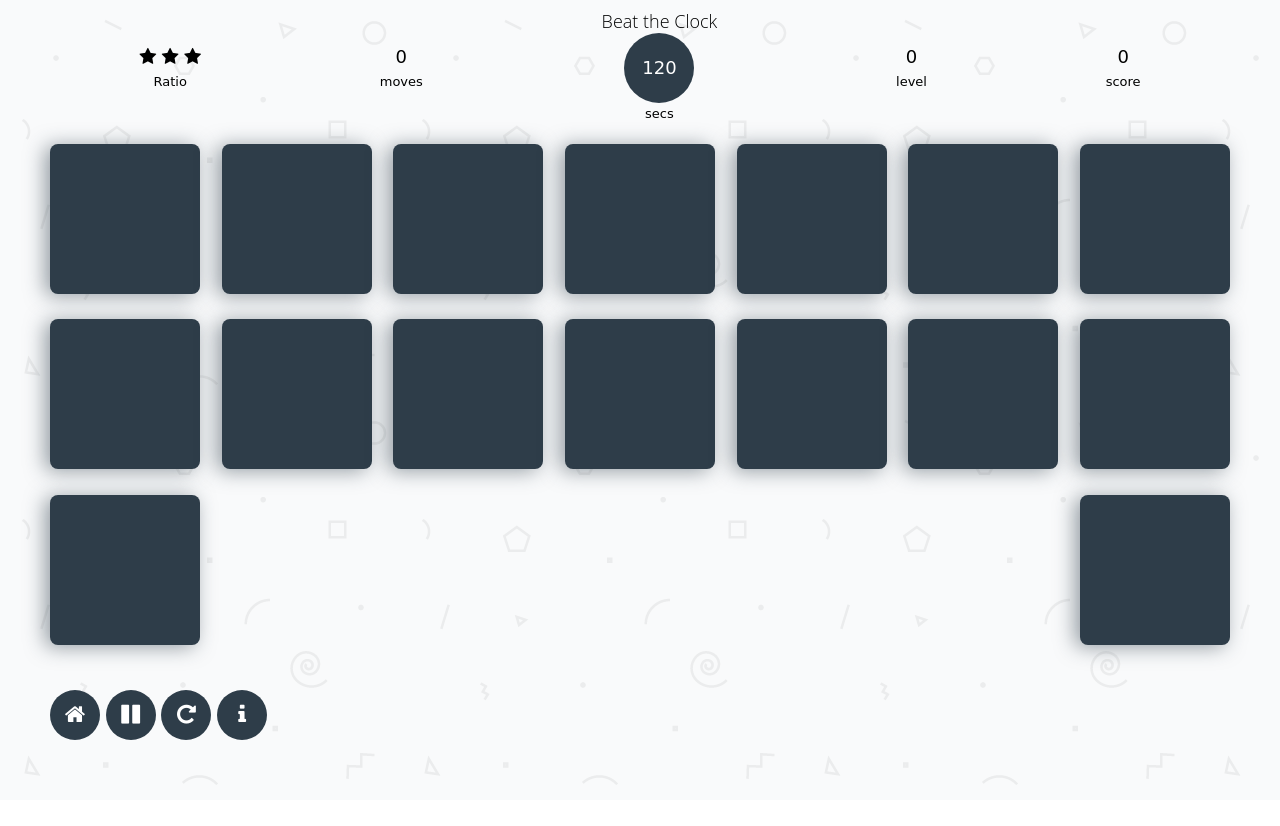
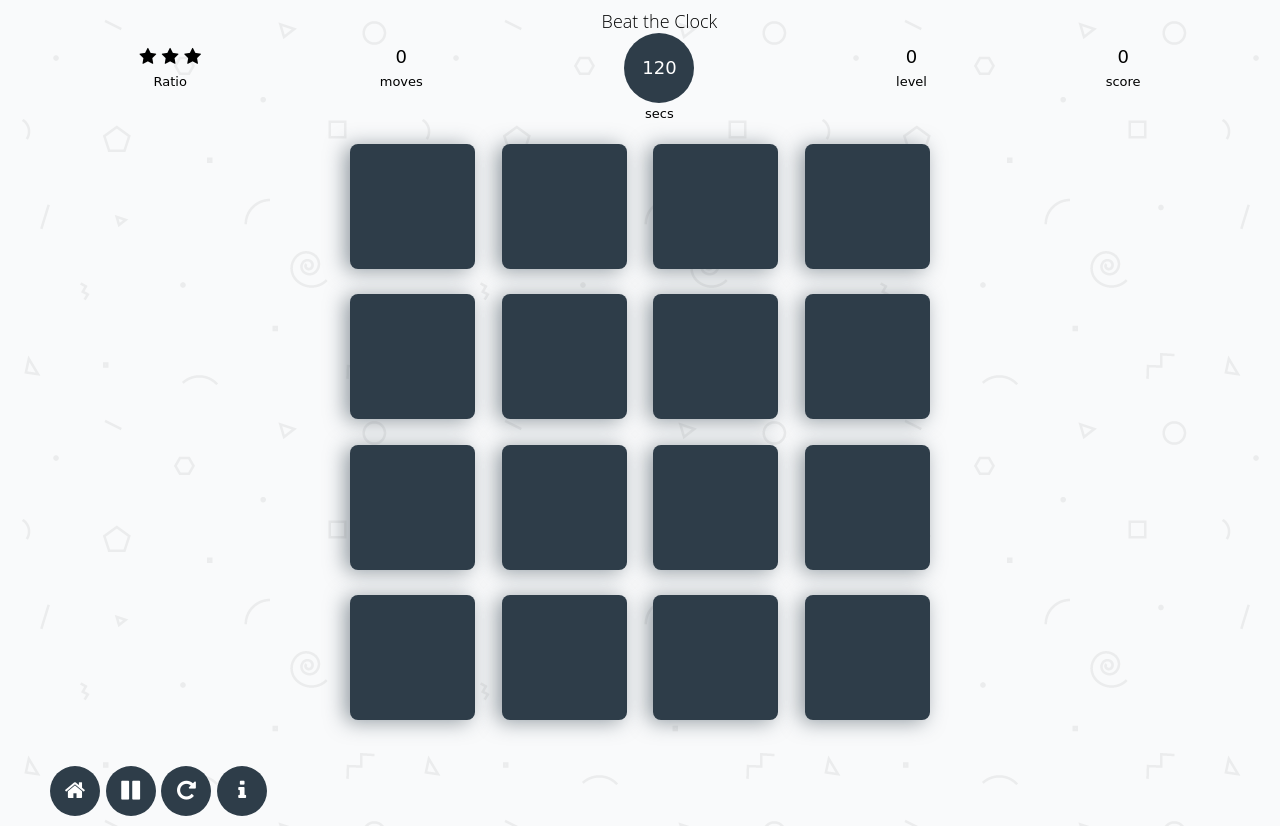
Before and after one commit to hellofromtonya/beat-the-clock-memory-game, a plain HTML site: page index.html in a window 1280 px wide. Before the commit the page ends 800 px from the top, so only its background shows below. Drawn offline with nearby package versions, Linux system fonts and the light colour scheme; a web font is replaced by a local one.

Commit message:
fix: grid resizing
The grid will stay a 4x4 grid on all devices by changing the size of the cards up to 599px
and the deck, over 600px.

```diff
--- a/css/screen-game.css
+++ b/css/screen-game.css
@@ -135,14 +135,22 @@
     animation: 1s wobble;
 }
 
-@media screen and (min-width: 768px) {
+@media screen and (min-width: 600px) {
+    .deck {
+        max-width: 580px;
+    }
+
     .deck .card {
         height: 125px;
-        width: 23%;
+        width: 125px;
     }
 }
 
-@media screen and (min-width: 1200px) {
+@media screen and (min-width: 1400px) {
+    .deck {
+        max-width: 680px;
+    }
+
     .deck .card {
         height: 150px;
         width: 150px;
```
Also changed, not shown: README.md.
